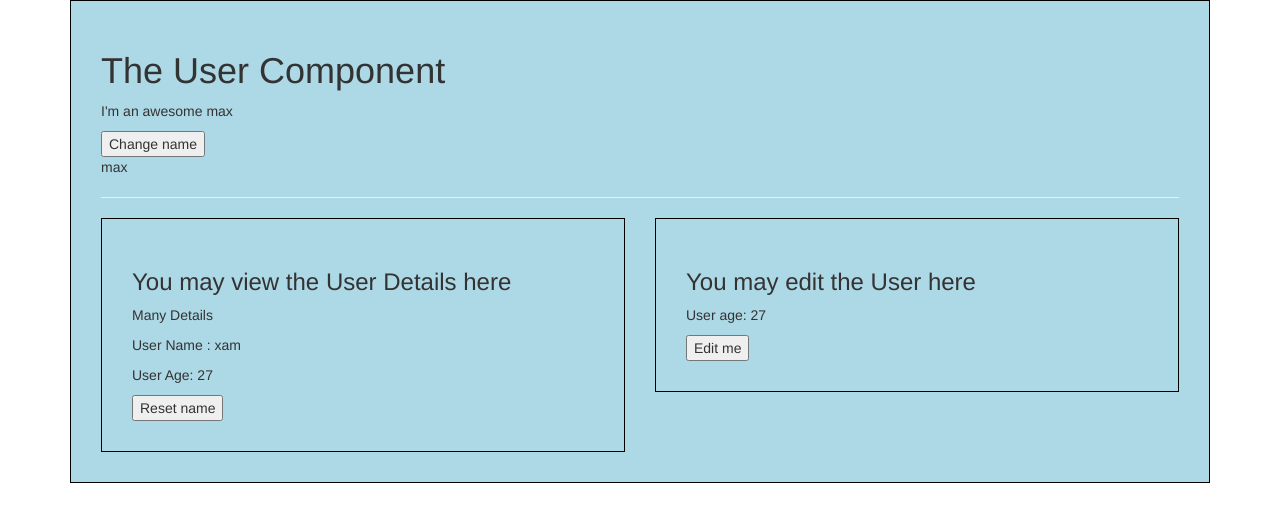
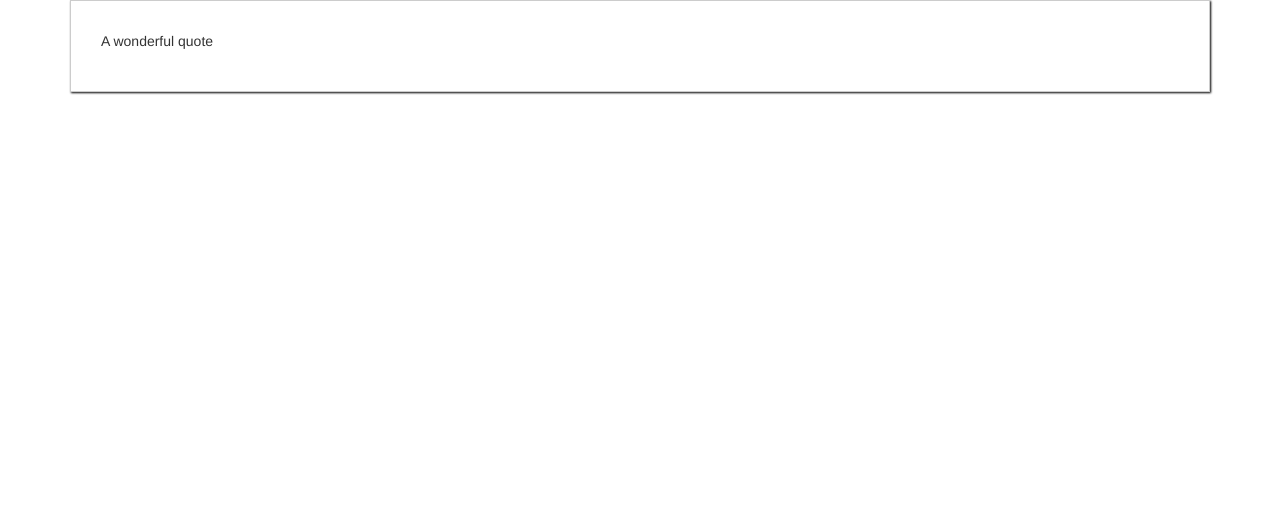
Before and after one commit to jacques-sounvi/TrainningVueJs, a Vue app: page / in a window 1280 px wide. Shown: the top 522 px of the page. Built offline with nearby package versions, Linux system fonts and the light colour scheme.

Commit message:
Create component and export in App.vue

```diff
--- a/src/App.vue
+++ b/src/App.vue
@@ -2,25 +2,21 @@
     <div class="container">
         <div class="row">
             <div class="col-xs-12">
-                <app-user></app-user>
+                <app-quote></app-quote>
+
             </div>
         </div>
     </div>
 </template>
 
 <script>
-    import User from './components/User.vue';
-
+    import Quote from './components/Quote.vue'
     export default {
         components: {
-            appUser: User
+            appQuote: Quote
         }
     }
 </script>
 
 <style>
-    div.component {
-        border: 1px solid black;
-        padding: 30px;
-    }
 </style>
--- /dev/null
+++ b/src/components/Quote.vue
@@ -0,0 +1,19 @@
+<template>
+    <div>
+        <p>A wonderful quote</p>
+    </div>
+</template>
+
+<script>
+export default {
+
+}
+</script>
+
+<style scoped>
+    div{
+        border: 1px solid #cccccc;
+        box-shadow: 1px 1px 2px black;
+        padding: 30px;
+    }
+</style>
--- a/src/components/User.vue
+++ /dev/null
@@ -1,54 +0,0 @@
-<template>
-    <div class="component">
-        <h1>The User Component</h1>
-        <p>I'm an awesome {{name}}</p>
-        <button @click="ChangeName">Change name</button>
-        <p>{{name}}</p>
-
-        <hr>
-        <div class="row">
-            <div class="col-xs-12 col-sm-6">
-                <app-user-detail
-                :myName="name"
-                @nameWasReset="name = $event"
-                :userAge="age"></app-user-detail>
-            </div>
-            <div class="col-xs-12 col-sm-6">
-                <app-user-edit
-                    :userAge="age"
-                    @ageWasChanged="age = $event"
-                    ></app-user-edit>
-            </div>
-        </div>
-    </div>
-</template>
-
-<script>
-    import UserDetail from './UserDetail.vue';
-    import UserEdit from './UserEdit.vue';
-
-    export default {
-        components: {
-            appUserDetail: UserDetail,
-            appUserEdit: UserEdit
-        },
-         data(){
-           return{
-               name: 'max',
-               age: 27
-           };
-       },
-       methods:{
-           ChangeName(){
-               this.name = 'Anna'
-           }
-
-       }
-    }
-</script>
-
-<style scoped>
-    div {
-        background-color: lightblue;
-    }
-</style>
--- a/src/components/UserDetail.vue
+++ /dev/null
@@ -1,43 +0,0 @@
-<template>
-    <div class="component">
-        <h3>You may view the User Details here</h3>
-        <p>Many Details</p>
-        <p>User Name : {{swithName()}} </p>
-        <p>User Age: {{userAge}}</p>
-         <button @click="ResetName">Reset name</button>
-
-    </div>
-</template>
-
-<script>
-    import { eventBus } from '../main'
-
-    export default{
-        props: {
-            myName:{
-                type: String
-            },
-            userAge: Number
-        },
-        methods:{
-            swithName(){
-                return this.myName.split("").reverse().join("");
-            },
-            ResetName(){
-                this.myName = 'Max'
-                 this.$emit('nameWasReset',this.myName);
-            }
-        },
-        created(){
-                eventBus.$on('ageWasChanged',(age)=>{
-                    this.userAge = age;
-                });
-        }
-    }
-</script>
-
-<style scoped>
-    div {
-        background-color: lightcoral;
-    }
-</style>
--- a/src/components/UserEdit.vue
+++ /dev/null
@@ -1,29 +0,0 @@
-<template>
-    <div class="component">
-        <h3>You may edit the User here</h3>
-        <p>User age: {{userAge}}</p>
-        <button @click="editAge">Edit me </button>
-    </div>
-</template>
-
-<script>
-    import { eventBus } from '../main'
-
-
-    export default{
-        props:['userAge'],
-        methods:{
-            editAge(){
-                this.userAge = 30
-                //this.$emit('ageWasChanged',this.userAge)
-                eventBus.changeAge(this.userAge);
-            }
-        }
-    }
-</script>
-
-<style scoped>
-    div {
-        background-color: lightgreen;
-    }
-</style>
--- a/src/main.js
+++ b/src/main.js
@@ -1,14 +1,5 @@
 import Vue from 'vue'
 import App from './App.vue'
-
-export const eventBus = new Vue({
-  methods:{
-    changeAge(age){
-      this.$emit('ageWasChanged',age)
-    }
-  }
-});
-
 
 new Vue({
   el: '#app',
```
Also changed, not shown: 1 other file (tests, documents, lock files or other folders).
